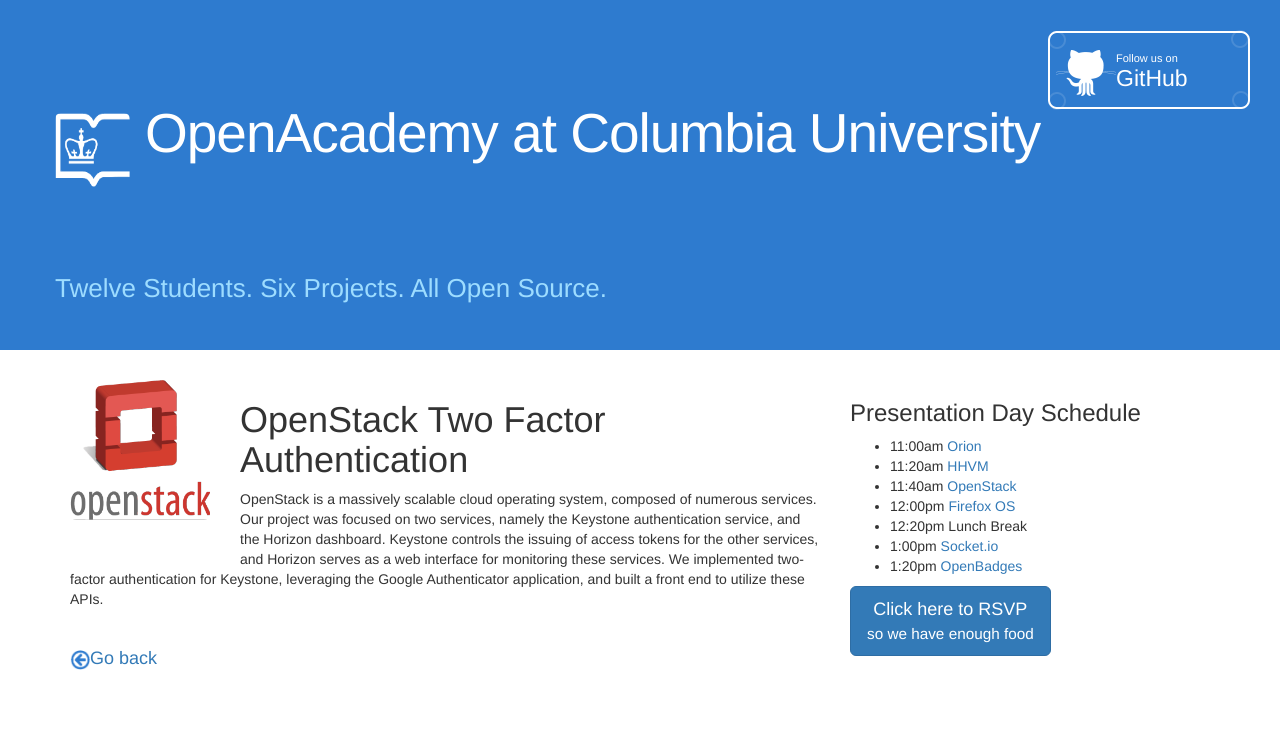
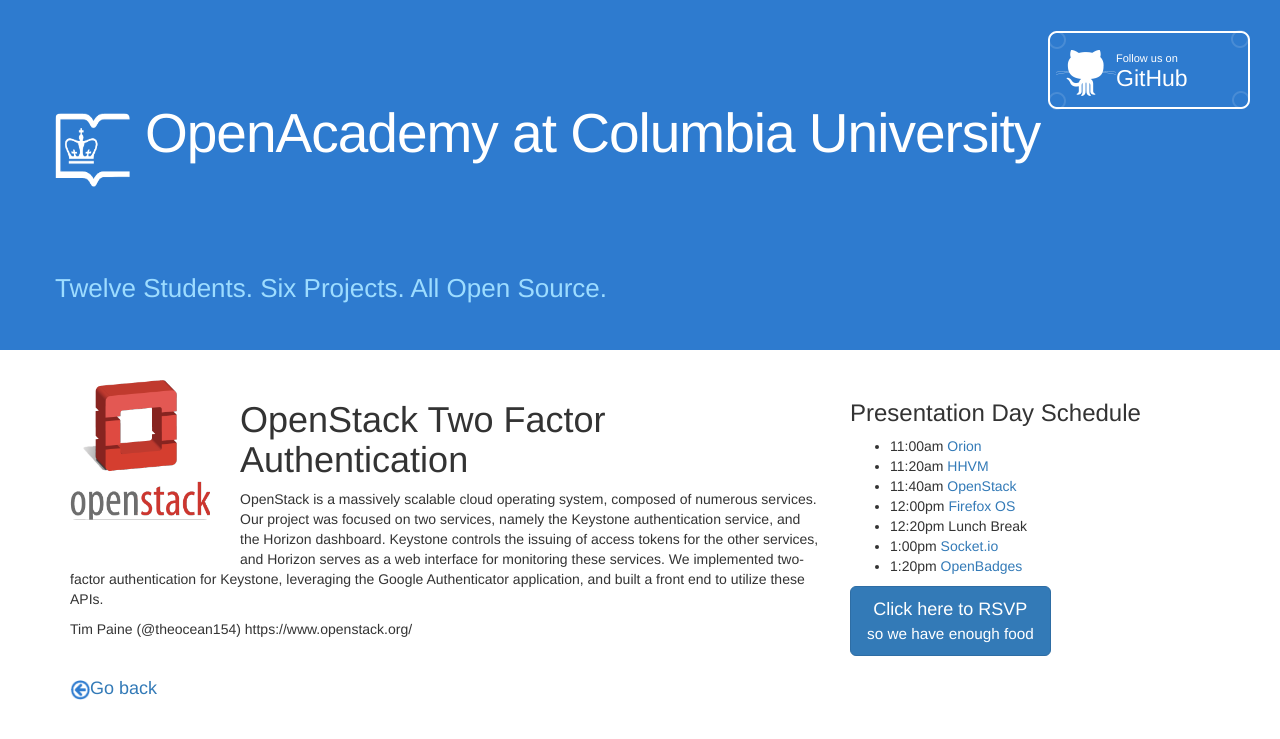
Before and after one commit to Columbia-OpenAcademy/Columbia-OpenAcademy.github.io, a Jekyll site: the page built from openstack.md, in a window 1280 px wide. Shown: the top 739 px of the page. Built offline with Jekyll 4.4.1, drawn with Linux system fonts in a browser that asks for light colours; nearby versions of some CDN libraries; Markdown is read by kramdown in place of the engine named in the settings.

Commit message:
Openstack description.

```diff
--- a/openstack.md
+++ b/openstack.md
@@ -6,3 +6,6 @@
 logo: images/openstack-logo.png
 ---
 OpenStack is a massively scalable cloud operating system, composed of numerous services. Our project was focused on two services, namely the Keystone authentication service, and the Horizon dashboard. Keystone controls the issuing of access tokens for the other services, and Horizon serves as a web interface for monitoring these services. We implemented two-factor authentication for Keystone, leveraging the Google Authenticator application, and built a front end to utilize these APIs.
+
+Tim Paine (@theocean154)
+https://www.openstack.org/
```
